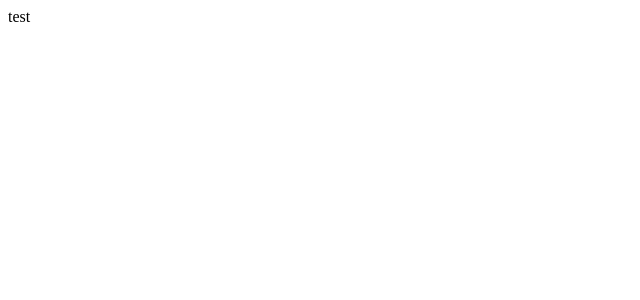
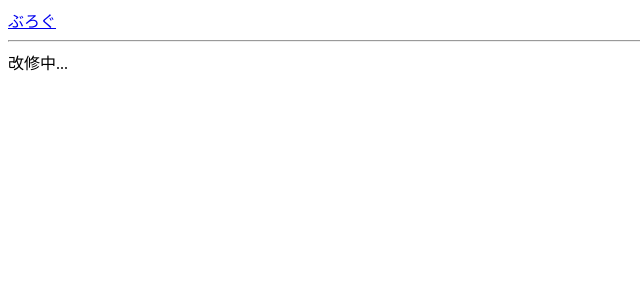
Before and after one commit to xecua/xecua.github.io, a Next.js app: page / in a window 1280 px wide. Shown: the top 300 px of the page, without its empty margins (0-640 px from the left). Built offline with nearby package versions, Linux system fonts and the light colour scheme.

Commit message:
中身をつけた

```diff
--- a/src/pages/index.tsx
+++ b/src/pages/index.tsx
@@ -2,7 +2,11 @@ import React from 'react';
 
 const Index: React.FC = () => {
   return (
-    <div>test</div>
+    <>
+      <a href="https://xecua.hatenablog.com/">ぶろぐ</a>
+      <hr />
+      改修中...
+    </>
   )
 }
 
```
